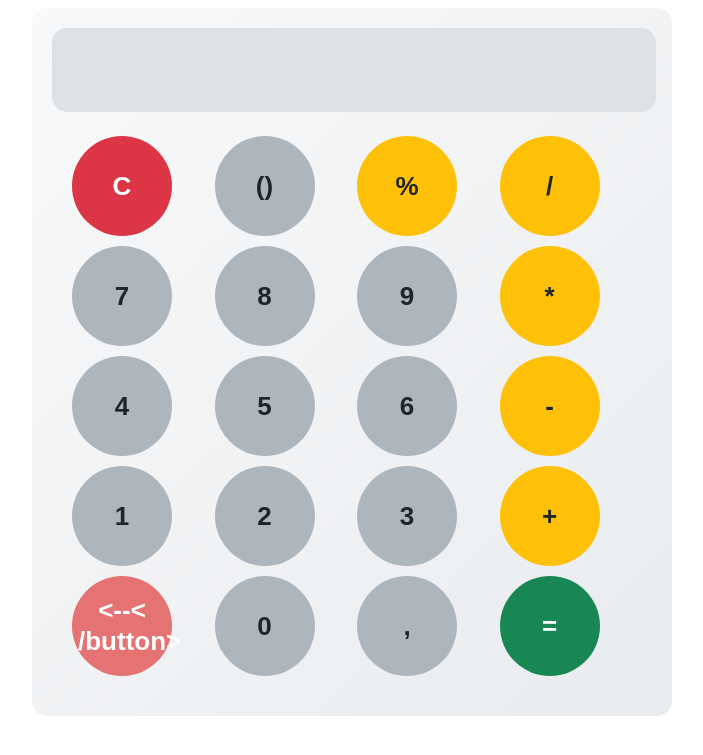
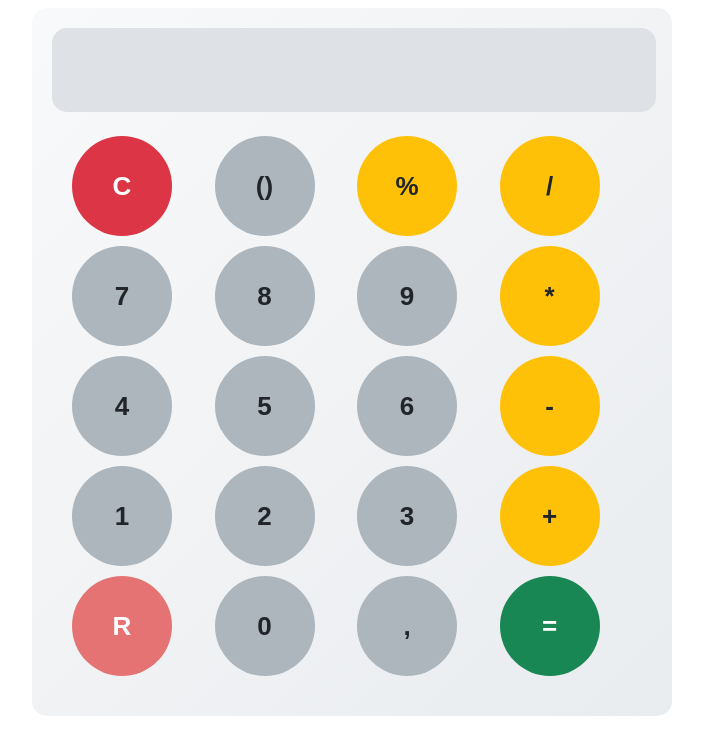
Before and after one commit to EricL03/django-htmx-learning, a Django app: page / in a window 1280 px wide. Shown: the top 755 px of the page, without its empty margins (288-991 px from the left). Run offline with Django 5.2, Linux system fonts and the light colour scheme; some libraries are stand-ins or nearby versions.

Commit message:
Changed remove character from arrow to R to avoid html funkyness

```diff
--- a/calculator/calc/templates/calc/index.html
+++ b/calculator/calc/templates/calc/index.html
@@ -36,15 +36,12 @@
       <button class="number" data-value="3">3</button>
       <button class="plus operation" data-value="+">+</button>
 
-      <button class="remove"><--< /button>
-          <button class="number">0</button>
-          <button class="comma">,</button>
-          <button class="equals"
-            hx-post="{% url 'save_calculation' %}"
-            hx-trigger="click"
-            hx-include="#expression, #result"
-            hx-on::after-request="hx-get:{% url 'history' %} hx-target:#history-container hx-swap:innerHTML">
-            =</button>
+      <button class="remove">R</button>
+      <button class="number">0</button>
+      <button class="comma">,</button>
+      <button class="equals" hx-post="{% url 'save_calculation' %}" hx-trigger="click" hx-include="#expression, #result"
+        hx-on::after-request="hx-get:{% url 'history' %} hx-target:#history-container hx-swap:innerHTML">
+        =</button>
     </div>
   </div>
 
```
